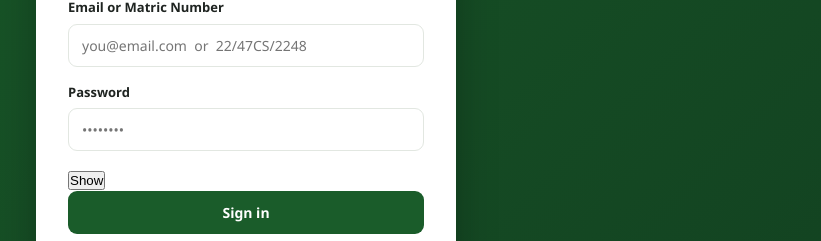
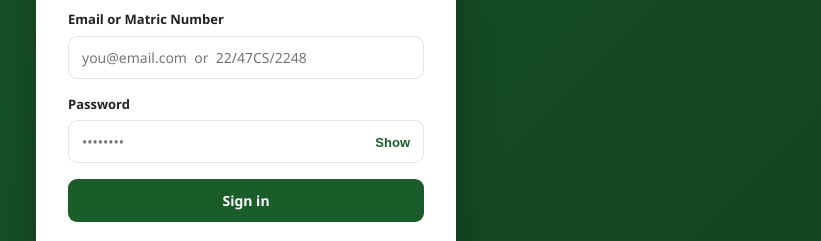
Before and after one commit to adekunle-feranmi/Kwasu-Complaint-System-, a React (Vite) app in the folder frontend/: page / in a window 1280 px wide. Shown: the part 343-584 px from the top of the page, without its empty margins (394-1215 px from the left). Built offline with nearby package versions, Linux system fonts and the light colour scheme; no server answers.

Commit message:
Implement password toggle visibility styles
Added styles for password toggle visibility feature.

```diff
--- a/frontend/src/index.css
+++ b/frontend/src/index.css
@@ -214,3 +214,21 @@ select { padding: 11px 16px; }
   font-size: 14px; font-weight: 800; letter-spacing: 1px;
 }
 .admin-card h1 { color: var(--kwasu-green-dark); }
+/* show/hide password field */
+.pw-wrap { position: relative; }
+.pw-wrap input { padding-right: 64px; }   /* room for the toggle */
+.pw-toggle {
+  position: absolute;
+  right: 8px;
+  top: 50%;
+  transform: translateY(-50%);
+  margin-top: -8px;                 /* align against input's 16px bottom margin */
+  background: none;
+  border: none;
+  color: var(--kwasu-green);
+  font-size: 13px;
+  font-weight: 600;
+  cursor: pointer;
+  padding: 4px 6px;
+}
+.pw-toggle:hover { text-decoration: underline; }
```
